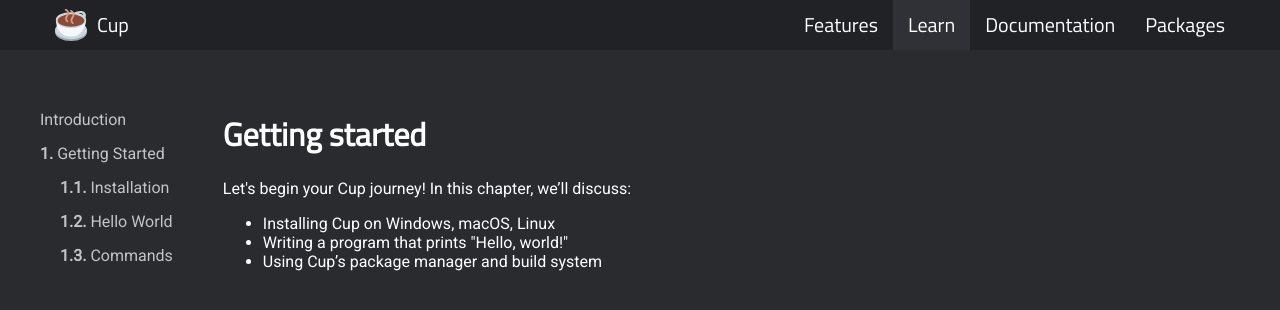
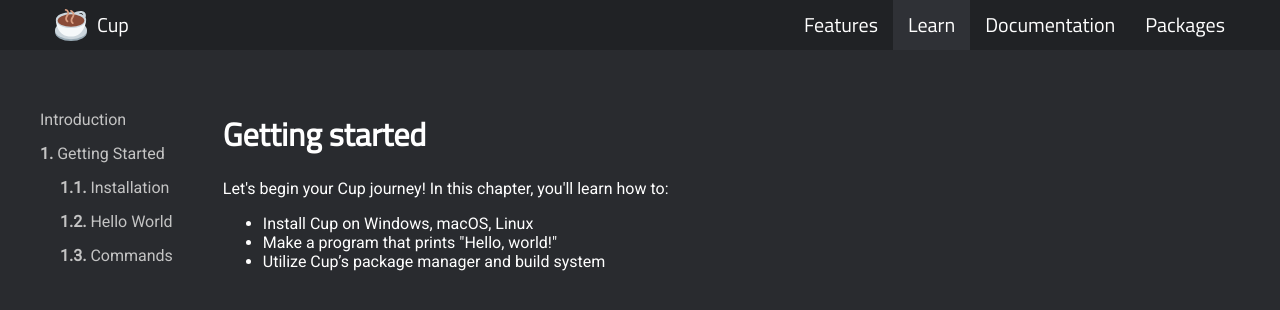
Before and after one commit to cup-lang/cup-lang.org, a Jekyll site: the page built from learn/getting-started.html, in a window 1280 px wide. Shown: the top 310 px of the page. Built offline with Jekyll 4.4.1, drawn with Linux system fonts in a browser that asks for light colours.

Commit message:
Update getting-started.html

```diff
--- a/learn/getting-started.html
+++ b/learn/getting-started.html
@@ -4,10 +4,10 @@ title: "Getting started"
 layout: learn
 ---
 <h1>Getting started</h1>
-<p>Let's begin your Cup journey! In this chapter, we’ll discuss:
+<p>Let's begin your Cup journey! In this chapter, you'll learn how to:
     <ul>
-        <li>Installing Cup on Windows, macOS, Linux</li>
-        <li>Writing a program that prints "Hello, world!"</li>
-        <li>Using Cup’s package manager and build system</li>
+        <li>Install Cup on Windows, macOS, Linux</li>
+        <li>Make a program that prints "Hello, world!"</li>
+        <li>Utilize Cup’s package manager and build system</li>
     </ul>
 </p>
```
